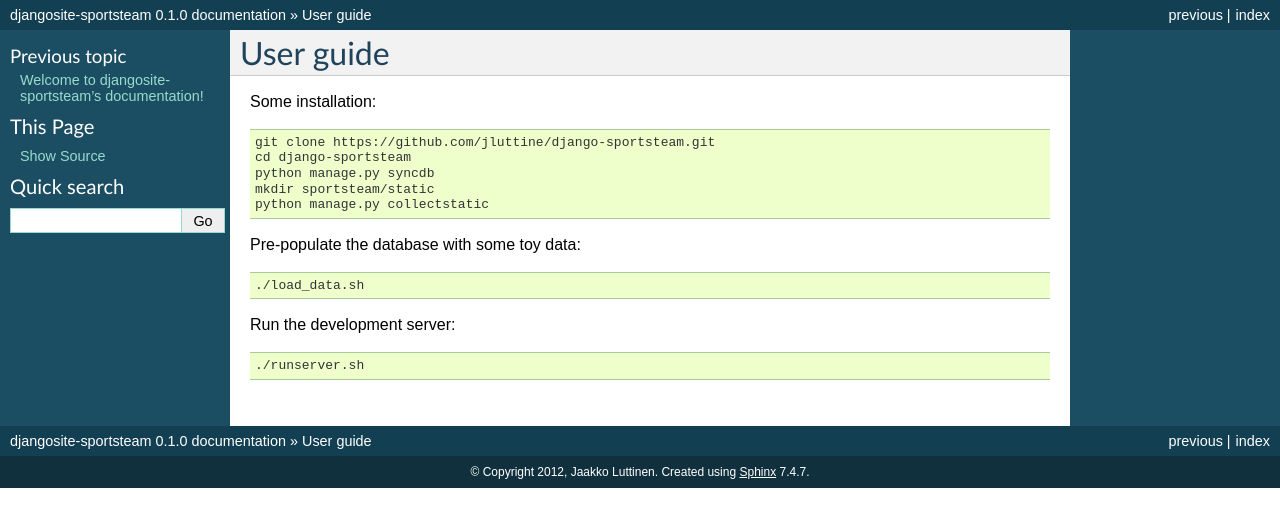
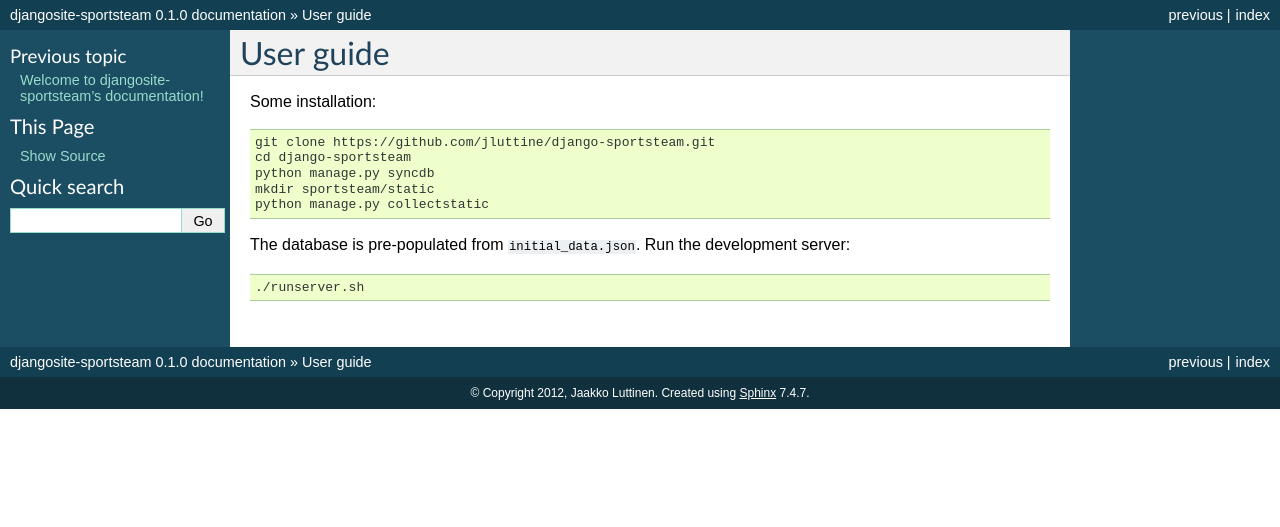
Before and after one commit to jluttine/django-sportsteam, a Sphinx documentation site: the page built from docs/userguide.rst, in a window 1280 px wide. Shown: the top 527 px of the page. Built offline with Sphinx 7.4.7, drawn with Linux system fonts in a browser that asks for light colours.

Commit message:
Fix installation instructions

```diff
--- a/docs/userguide.rst
+++ b/docs/userguide.rst
@@ -11,13 +11,8 @@ Some installation:
    mkdir sportsteam/static
    python manage.py collectstatic
 
-Pre-populate the database with some toy data:
-
-.. code-block:: console
-
-   ./load_data.sh
-
-Run the development server:
+The database is pre-populated from ``initial_data.json``.  Run the
+development server:
 
 .. code-block:: console
 
```
